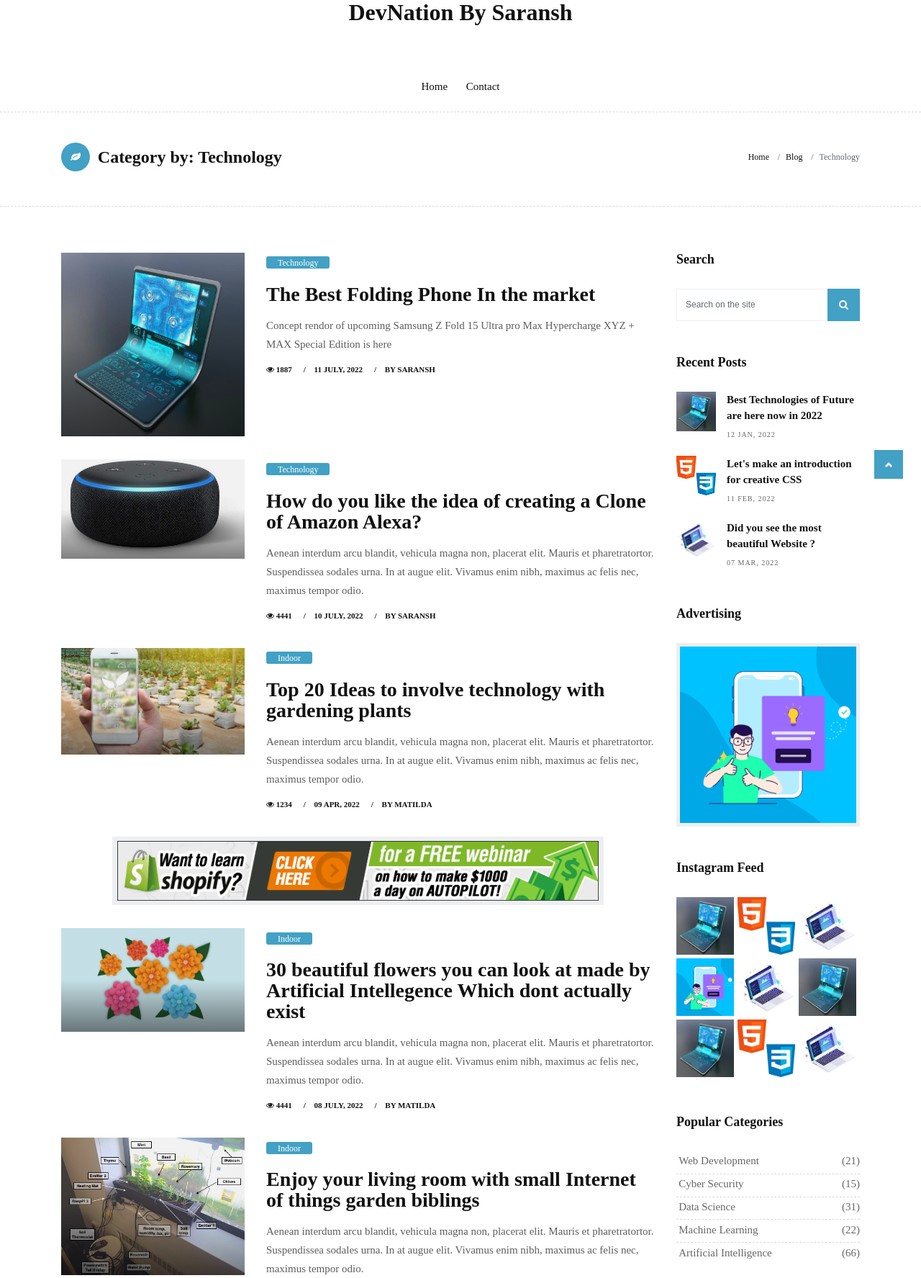
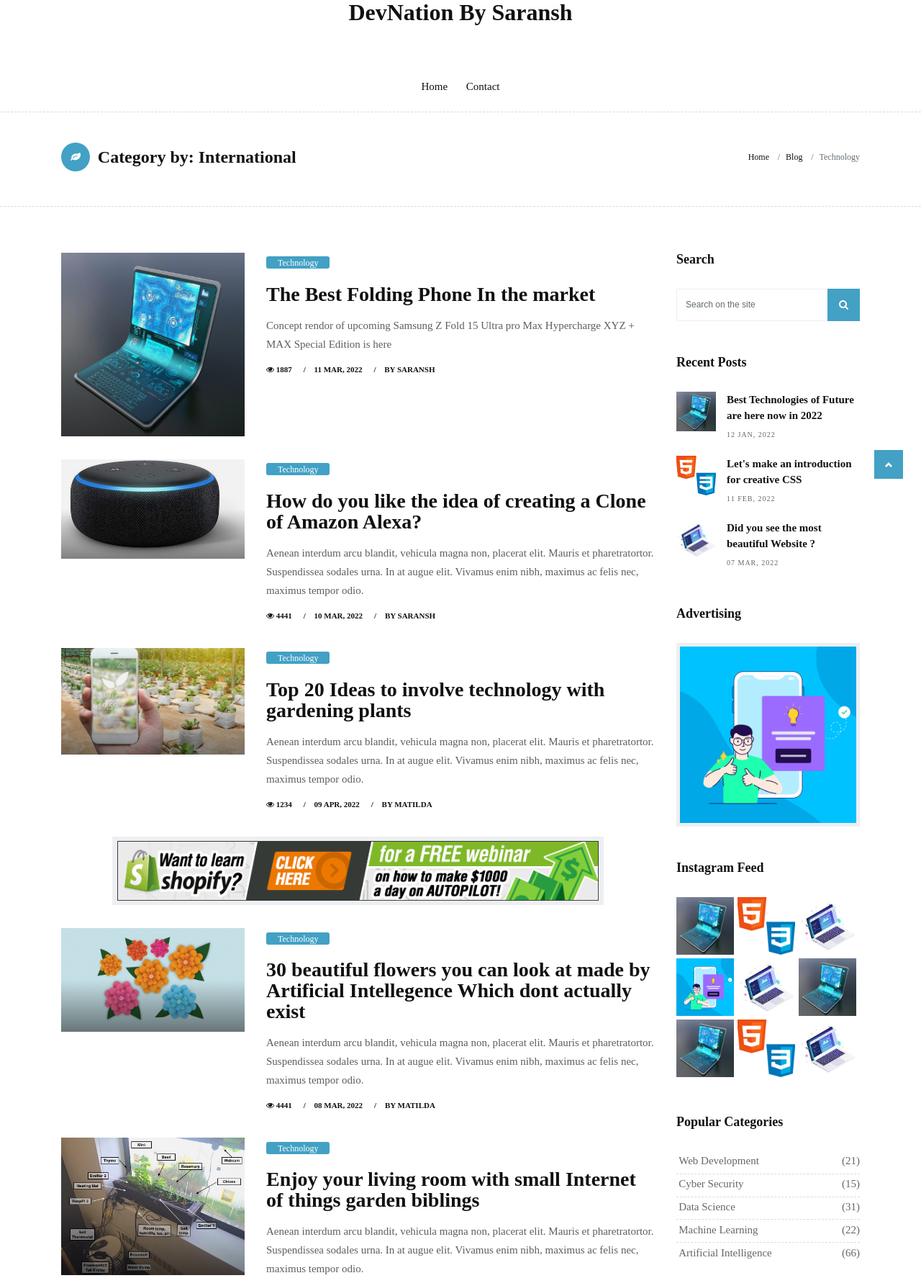
Before and after one commit to Saransh-Das/Blog-Website-using-PHP-MYSQL, a PHP site: page /category.php in a window 1280 px wide. Shown: the part 235-2010 px from the top of the page at 72% size. Run offline with PHP 8.4, Linux system fonts and the light colour scheme; data that the repository does not hold is empty; some web fonts are replaced.

Commit message:
Minor tweaks

```diff
--- a/category.php
+++ b/category.php
@@ -4,7 +4,7 @@
             <div class="container">
                 <div class="row">
                     <div class="col-lg-8 col-md-8 col-sm-12 col-xs-12">
-                        <h2><i class="fa fa-leaf bg-green"></i> Category by: Technology</h2>
+                        <h2><i class="fa fa-leaf bg-green"></i> Category by: International </h2>
                     </div><!-- end col -->
                     <div class="col-lg-4 col-md-4 col-sm-12 hidden-xs-down hidden-sm-down">
                         <ol class="breadcrumb">
@@ -38,7 +38,7 @@
                                         <h4><a href="single.php" title="">The Best Folding Phone In the market</a></h4>
                                         <p>Concept rendor of upcoming Samsung Z Fold 15 Ultra pro Max Hypercharge XYZ + MAX Special Edition is here</p>
                                         <small><a href="category.php" title=""><i class="fa fa-eye"></i> 1887</a></small>
-                                        <small><a href="single.php" title="">11 July, 2022</a></small>
+                                        <small><a href="single.php" title="">11 Mar, 2022</a></small>
                                         <small><a href="#" title="">by Saransh</a></small>
                                     </div><!-- end meta -->
                                 </div><!-- end blog-box -->
@@ -60,7 +60,7 @@
                                         <h4><a href="single.php" title="">How do you like the idea of creating a Clone of Amazon Alexa?</a></h4>
                                         <p>Aenean interdum arcu blandit, vehicula magna non, placerat elit. Mauris et pharetratortor. Suspendissea sodales urna. In at augue elit. Vivamus enim nibh, maximus ac felis nec, maximus tempor odio.</p>
                                         <small><a href="category.php" title=""><i class="fa fa-eye"></i> 4441</a></small>
-                                        <small><a href="single.php" title="">10 July, 2022</a></small>
+                                        <small><a href="single.php" title="">10 Mar, 2022</a></small>
                                         <small><a href="#" title="">by Saransh</a></small>
                                     </div><!-- end meta -->
                                 </div><!-- end blog-box -->
@@ -78,7 +78,7 @@
                                     </div><!-- end col -->
 
                                     <div class="blog-meta big-meta col-md-8">
-                                        <span class="bg-aqua"><a href="category.php" title="">Indoor</a></span>
+                                        <span class="bg-aqua"><a href="category.php" title="">Technology</a></span>
                                         <h4><a href="single.php" title="">Top 20 Ideas to involve technology with gardening plants</a></h4>
                                         <p>Aenean interdum arcu blandit, vehicula magna non, placerat elit. Mauris et pharetratortor. Suspendissea sodales urna. In at augue elit. Vivamus enim nibh, maximus ac felis nec, maximus tempor odio.</p>
                                         <small><a href="category.php" title=""><i class="fa fa-eye"></i> 1234</a></small>
@@ -112,11 +112,11 @@
                                     </div><!-- end col -->
 
                                     <div class="blog-meta big-meta col-md-8">
-                                        <span class="bg-aqua"><a href="category.php" title="">Indoor</a></span>
+                                        <span class="bg-aqua"><a href="category.php" title="">Technology</a></span>
                                         <h4><a href="single.php" title="">30 beautiful flowers you can look at made by Artificial Intellegence Which dont actually exist</a></h4>
                                         <p>Aenean interdum arcu blandit, vehicula magna non, placerat elit. Mauris et pharetratortor. Suspendissea sodales urna. In at augue elit. Vivamus enim nibh, maximus ac felis nec, maximus tempor odio.</p>
                                         <small><a href="category.php" title=""><i class="fa fa-eye"></i> 4441</a></small>
-                                        <small><a href="single.php" title="">08 July, 2022</a></small>
+                                        <small><a href="single.php" title="">08 Mar, 2022</a></small>
                                         <small><a href="#" title="">by Matilda</a></small>
                                     </div><!-- end meta -->
                                 </div><!-- end blog-box -->
@@ -134,7 +134,7 @@
                                     </div><!-- end col -->
 
                                     <div class="blog-meta big-meta col-md-8">
-                                        <span class="bg-aqua"><a href="category.php" title="">Indoor</a></span>
+                                        <span class="bg-aqua"><a href="category.php" title="">Technology</a></span>
                                         <h4><a href="single.php" title="">Enjoy your living room with small Internet of things garden biblings</a></h4>
                                         <p>Aenean interdum arcu blandit, vehicula magna non, placerat elit. Mauris et pharetratortor. Suspendissea sodales urna. In at augue elit. Vivamus enim nibh, maximus ac felis nec, maximus tempor odio.</p>
                                         <small><a href="category.php" title=""><i class="fa fa-eye"></i> 2235</a></small>
@@ -156,7 +156,7 @@
                                     </div><!-- end col -->
 
                                     <div class="blog-meta big-meta col-md-8">
-                                        <span class="bg-aqua"><a href="category.php" title="">Indoor</a></span>
+                                        <span class="bg-aqua"><a href="category.php" title="">Technology</a></span>
                                         <h4><a href="single.php" title="">Why do you prefer PHP when there are better options ?</a></h4>
                                         <p>Aenean interdum arcu blandit, vehicula magna non, placerat elit. Mauris et pharetratortor. Suspendissea sodales urna. In at augue elit. Vivamus enim nibh, maximus ac felis nec, maximus tempor odio.</p>
                                         <small><a href="category.php" title=""><i class="fa fa-eye"></i> 1567</a></small>
@@ -178,7 +178,7 @@
                                     </div><!-- end col -->
 
                                     <div class="blog-meta big-meta col-md-8">
-                                        <span class="bg-aqua"><a href="category.php" title="">Indoor</a></span>
+                                        <span class="bg-aqua"><a href="category.php" title="">Technology</a></span>
                                         <h4><a href="single.php" title="">10 special Coding Skills one must have Today</a></h4>
                                         <p>Aenean interdum arcu blandit, vehicula magna non, placerat elit. Mauris et pharetratortor. Suspendissea sodales urna. In at augue elit. Vivamus enim nibh, maximus ac felis nec, maximus tempor odio.</p>
                                         <small><a href="category.php" title=""><i class="fa fa-eye"></i> 1451</a></small>
@@ -200,7 +200,7 @@
                                     </div><!-- end col -->
 
                                     <div class="blog-meta big-meta col-md-8">
-                                        <span class="bg-aqua"><a href="category.php" title="">Indoor</a></span>
+                                        <span class="bg-aqua"><a href="category.php" title="">Technology</a></span>
                                         <h4><a href="single.php" title="">Selection of high quality chips for Drones</a></h4>
                                         <p>Aenean interdum arcu blandit, vehicula magna non, placerat elit. Mauris et pharetratortor. Suspendissea sodales urna. In at augue elit. Vivamus enim nibh, maximus ac felis nec, maximus tempor odio.</p>
                                         <small><a href="category.php" title=""><i class="fa fa-eye"></i> 4442</a></small>
```
